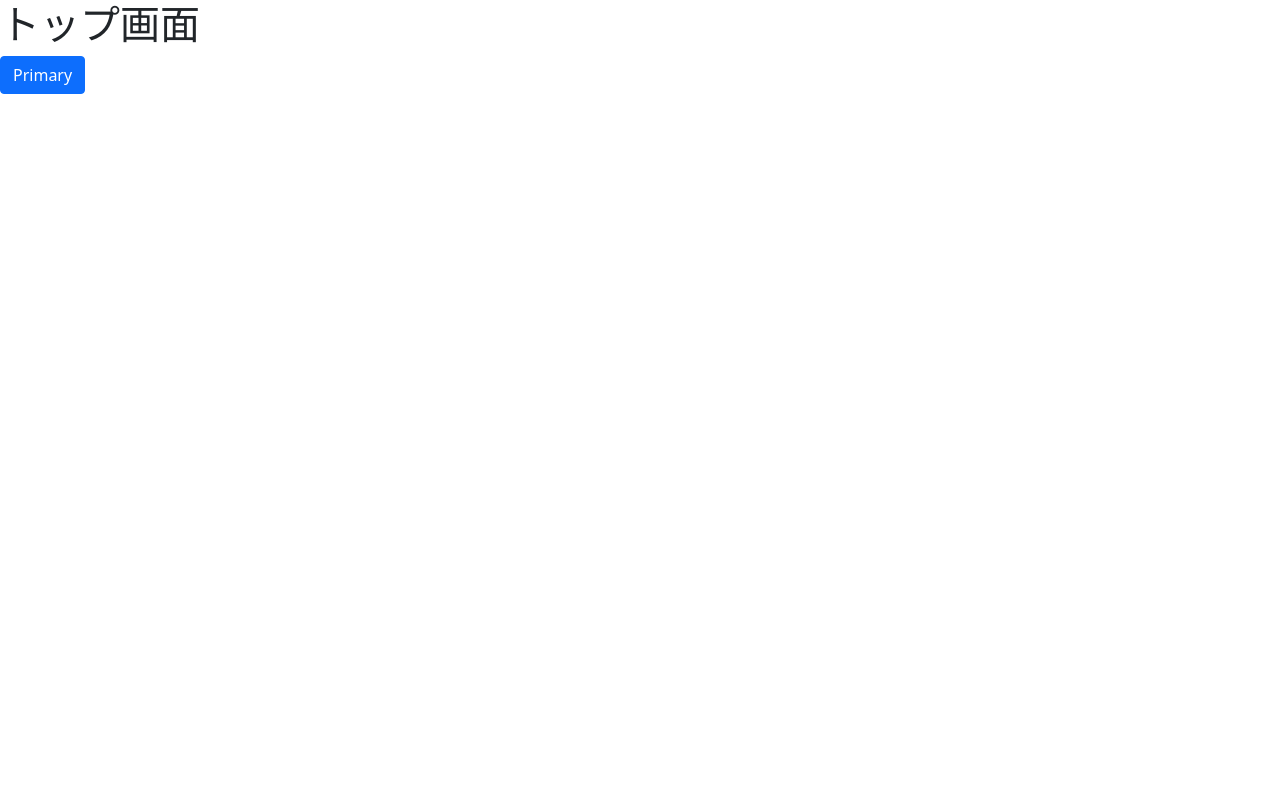
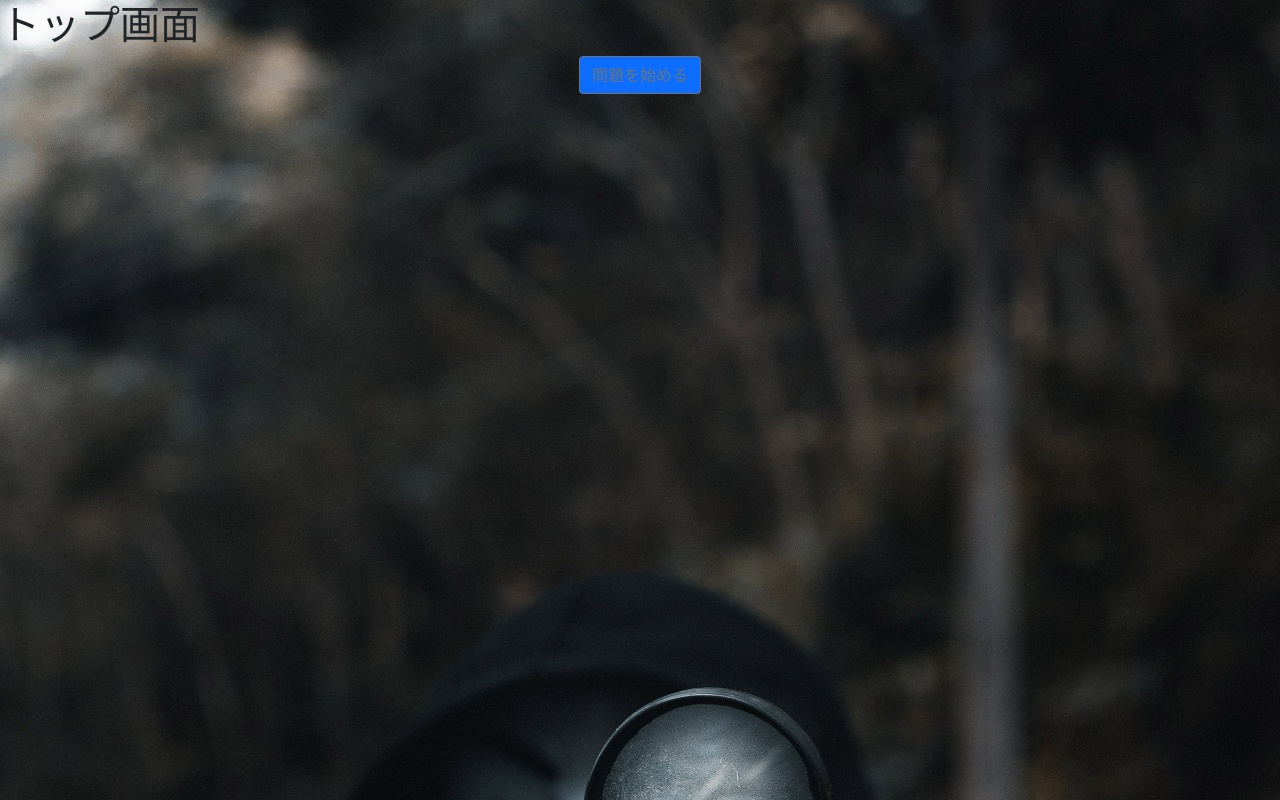
Before and after one commit to fum1h1to/SecureLearnGPT, a Flask app: page / in a window 1280 px wide. Run offline with Flask 3, Linux system fonts and the light colour scheme.

Commit message:
トップ画面の下書き

```diff
--- a/static/css/style.css
+++ b/static/css/style.css
@@ -20,7 +20,11 @@ ex) #top .hoge {
 /* ------------------------------------
 ↓ Top画面のスタイル ↓
 --------------------------------------- */
-
+#top .background-set{
+  min-height: 100vh;
+  background: url(image/top-background.jpg);
+  background-size: 100%;
+}
 
 
 /* ------------------------------------
--- a/templates/index.html
+++ b/templates/index.html
@@ -11,8 +11,12 @@
 </head>
 <body>
   <section id="top" class="basePageContainer js-basePageContainer is-active">
-    <h1>トップ画面</h1>
-    <button type="button" class="btn btn-primary" onclick="pageChanger('problem')">Primary</button>
+    <div class="background-set">
+      <h1>トップ画面</h1>
+    <div class="text-center">
+        <button type="button-lg" class="btn btn-outline-secondary bg-primary" onclick="pageChanger('problem')">問題を始める</button>
+    </div>
+    </div>
   </section>
 
   <section id="problem" class="basePageContainer js-basePageContainer">
```
Also changed, not shown: templates/image/top-background.jpg (added), 1 other file.
